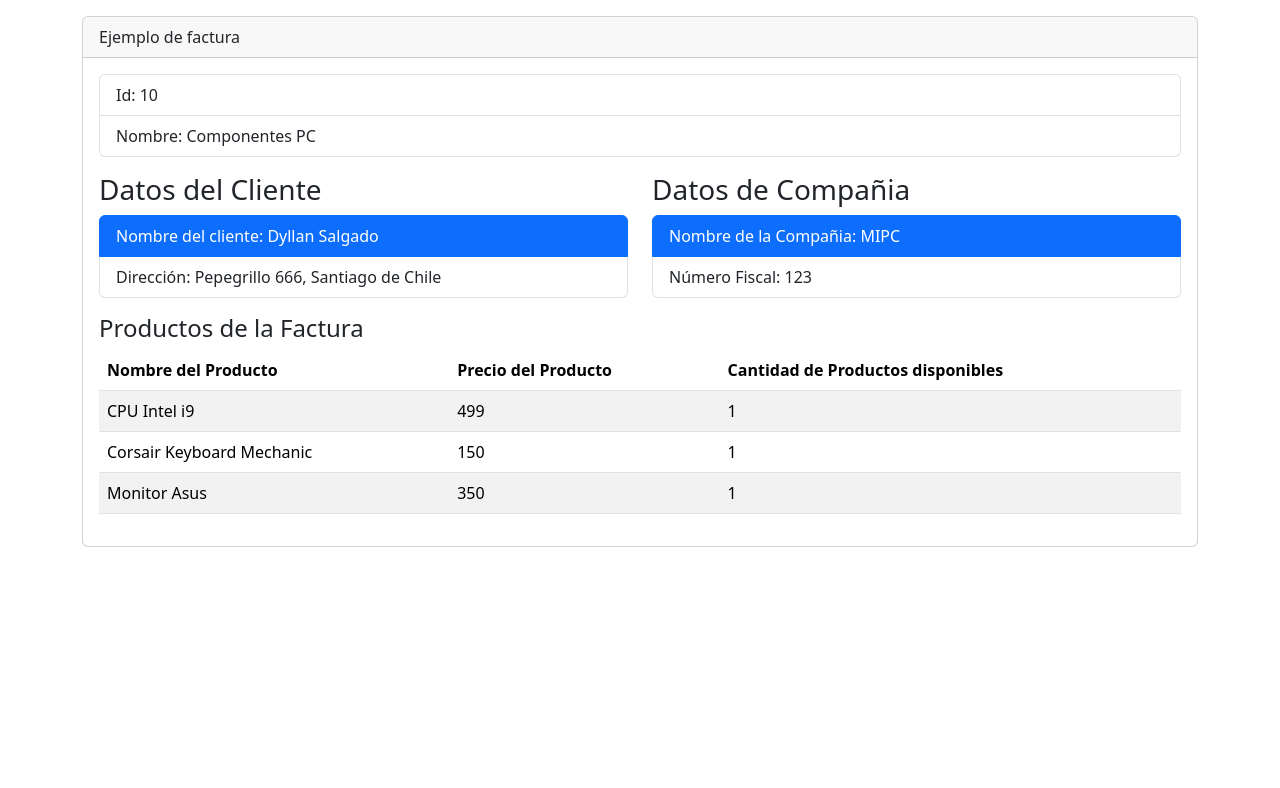
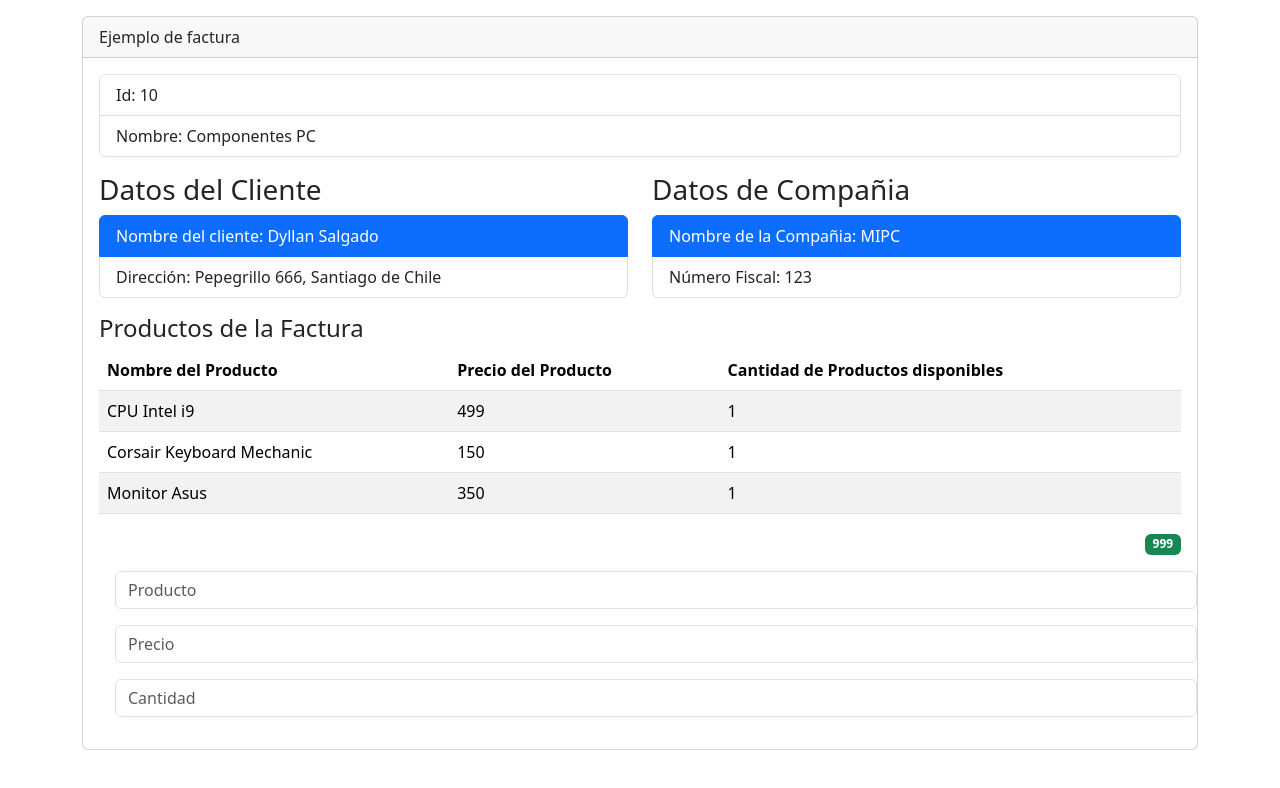
Before and after one commit to dyllansalgado/FullStack, a React (Vite) app in the folder Proyecto Udemy FullStack/react/4-invoice-app/: page / in a window 1280 px wide. Shown: the top 788 px of the page. Built offline with nearby package versions, Linux system fonts and the light colour scheme.

Commit message:
Creacion de componentes y se deja listo para utilizar el usestate.

```diff
--- a/Proyecto Udemy FullStack/react/4-invoice-app/src/InvoiceApp.jsx
+++ b/Proyecto Udemy FullStack/react/4-invoice-app/src/InvoiceApp.jsx
@@ -3,10 +3,11 @@ import { ClientView } from "./components/ClientView";
 import { CompanyView } from "./components/CompanyView";
 import { InvoiceView } from "./components/invoiceView";
 import { ListItemView } from "./components/ListItemView";
+import { TotalView } from "./components/TotalView";
 
 export const InvoiceApp = () => {
     //Con el service se llaman los datos, pero cada vez que se renderiza se volvera a llamar.
-    const {id,name,client,company,items} = getInvoice();
+    const {id,name,client,company,items,total} = getInvoice();
 
     return (
         <>
@@ -24,6 +25,33 @@ export const InvoiceApp = () => {
                             </div>
                         </div>
                         <ListItemView title = 'Productos de la Factura' items = {items}/>
+                        <TotalView total = {total}/>
+                        <form>
+                            <input
+                                type = "text"
+                                name = "product"
+                                placeholder="Producto"
+                                className="form-control m-3"
+                                onChange={event => {
+                                    console.log(event.target.value);
+                                }}/>
+                            <input
+                                type = "integer"
+                                name = "price"
+                                placeholder="Precio"
+                                className="form-control m-3"
+                                onChange={event => {
+                                    console.log(event.target.value);
+                                }}/>
+                            <input
+                                type = "text"
+                                name = "quantity"
+                                placeholder="Cantidad"
+                                className="form-control m-3"
+                                onChange={event => {
+                                    console.log(event.target.value);
+                                }}/>
+                        </form>
                     </div>
                 </div>
             </div>
--- /dev/null
+++ b/Proyecto Udemy FullStack/react/4-invoice-app/src/components/TotalView.jsx
@@ -0,0 +1,9 @@
+export const TotalView = ({total}) =>{
+    return(
+        <>
+        <div className="text-end">
+            <span className="badge bg-success">{total}</span>
+        </div>
+        </>
+    )
+}
--- a/Proyecto Udemy FullStack/react/4-invoice-app/src/services/getInvoice.js
+++ b/Proyecto Udemy FullStack/react/4-invoice-app/src/services/getInvoice.js
@@ -1,5 +1,11 @@
 import { invoice } from "../data/invoice";
 //Se traen las facturas creadas.
 export const getInvoice = () =>{
-    return invoice;
+    let total = 0;
+    invoice.items.forEach(item => {
+        total = total + item.price * item.quantity;
+
+    });
+
+    return {...invoice, total: total};
 }
```
